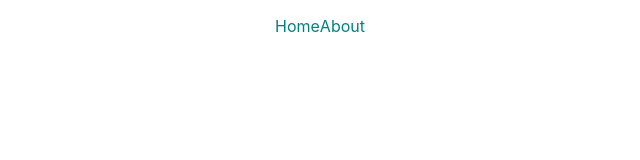
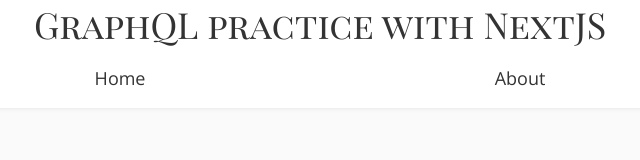
Before and after one commit to K-Daiki-0ne/GraphQL_practice, a Next.js app in the folder app/: page / in a window 1280 px wide. Shown: the top 160 px of the page, without its empty margins (320-960 px from the left). Built offline with nearby package versions, Linux system fonts and the light colour scheme; no server answers.

Commit message:
modified: Header design

```diff
--- a/app/src/components/molecules/Header/Header.module.scss
+++ b/app/src/components/molecules/Header/Header.module.scss
@@ -1,5 +1,49 @@
-.sample {
+@import url('https://fonts.googleapis.com/css?family=Open+Sans|Playfair+Display+SC');
+
+.header {
+  font: normal 18px 'Open Sans', sans-serif;
+  background: white;
+  color: #333;
+  width: 100%;
+
+  // min-height: 100vh;
+}
+
+.content {
+  box-shadow: 0 0 5px rgba(0, 0, 0, 0.1);
+}
+
+.title {
+  font: normal 2em 'Playfair Display SC', serif;
+  text-align:center;
+}
+
+.navagation {
+  max-width: 800px;
+  margin: auto;
   display: flex;
-  color:teal;
-  justify-content: space-evenly;
+  flex-wrap: wrap;
 }
+
+.linkPage {
+  flex-grow: 1;
+  text-align: center;
+  padding: 1em;
+  position: relative;
+}
+
+.linkPage::after {
+  content: '';
+  position: absolute;
+  bottom: 0;
+  left: 0;
+  right:0;
+  height: 2px;
+  transform: scaleX(0);
+  background: #333;
+  transition: 0.7s transform cubic-bezier(0.06, 0.9, 0.28, 1);
+}
+
+.linkPage:hover::after {
+  transform: scaleX(1)
+}
--- a/app/src/components/molecules/Header/Header.tsx
+++ b/app/src/components/molecules/Header/Header.tsx
@@ -4,13 +4,18 @@
 
 export const Header: FC = (): JSX.Element => {
   return (
-    <header className={styles.sample}>
-      <Link href='/'>
-        <p>Home</p>
-      </Link>
-      <Link href='/about'>
-        <p>About</p>
-      </Link>
-    </header>
+    <div className={styles.header}>
+      <header className={styles.content}>
+        <h1 className={styles.title}>GraphQL practice with NextJS</h1>
+        <nav className={styles.navagation}>
+          <Link href='/' >
+            <a className={styles.linkPage}>Home</a>
+          </Link>
+          <Link href='/about'>
+            <a className={styles.linkPage}>About</a>
+          </Link>
+        </nav>
+      </header>
+    </div>
   )
 }
--- a/app/src/styles/globals.scss
+++ b/app/src/styles/globals.scss
@@ -4,6 +4,7 @@
   margin: 0;
   font-family: -apple-system, BlinkMacSystemFont, Segoe UI, Roboto, Oxygen,
     Ubuntu, Cantarell, Fira Sans, Droid Sans, Helvetica Neue, sans-serif;
+  background: #fafafa;
 }
 
 a {
@@ -12,5 +13,7 @@
 }
 
 * {
+  margin: 0;
+  padding: 0;
   box-sizing: border-box;
 }
```
